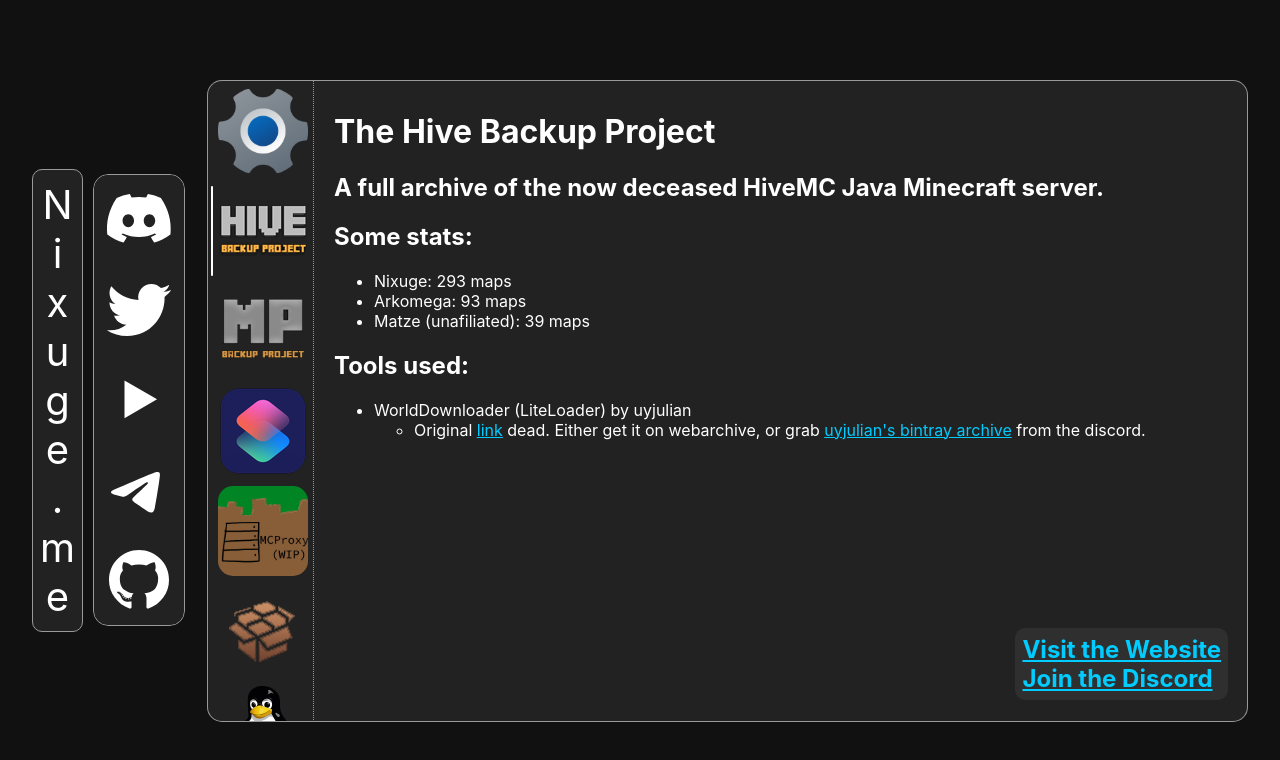
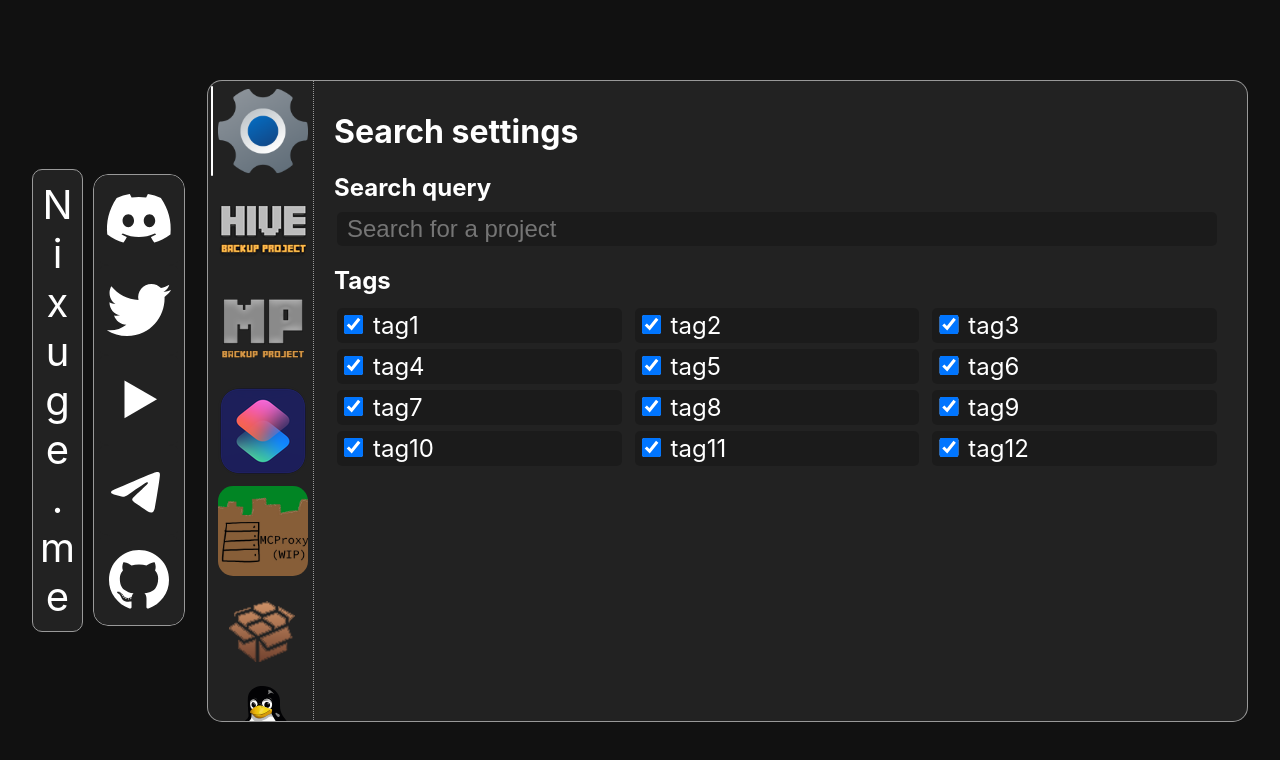
Before and after one commit to Nixuge/Nixuge.github.io, a SvelteKit app: page / in a window 1280 px wide. Shown: the top 760 px of the page. Built offline with nearby package versions, Linux system fonts and the light colour scheme.

Commit message:
Settings page working

```diff
--- a/src/lib/projectviewer/settings.ts
+++ b/src/lib/projectviewer/settings.ts
@@ -0,0 +1,11 @@
+const settings = new Map<String, boolean>;
+
+export function setBool(setting: string, value: boolean) {
+    settings.set(setting, value);
+}
+
+export function getBool(setting: string) {
+    return settings.get(setting);
+}
+
+// TODO: serialize/deserialize from cookies
--- /dev/null
+++ b/src/lib/projectviewer/templates/Settings/Checkbox.svelte
@@ -0,0 +1,35 @@
+<script lang="ts">
+    import { setBool } from "$lib/projectviewer/settings";
+
+    export let setting: string;
+    export let value: boolean = true; //for some reason the bind is inverted
+
+    function toggle() {
+        value = !value;
+        setBool(setting, value);
+    }
+
+</script>
+
+<!-- svelte-ignore a11y-no-static-element-interactions -->
+<div class="tag" on:click={toggle} on:keypress={toggle}>
+    <input class="checkbox" type="checkbox" bind:checked={value}>
+    {setting}
+</div>
+
+<style>
+    .tag {
+        transition: 100ms;
+        cursor: pointer;
+        font-size: 1.5rem;
+        padding: 3px;
+        margin: 3px;
+        margin-right: 10px;
+        border-radius: 5px;
+        background-color: rgba(0, 0, 0, .2);
+    }
+    .checkbox {
+        width: 1.2rem;
+        height: 1.2rem;
+    }
+</style>
--- /dev/null
+++ b/src/lib/projectviewer/templates/Settings/SearchBar.svelte
@@ -0,0 +1,22 @@
+<div id="searchbarwrapper">
+    <input id="searchbar" type="text" placeholder="Search for a project">
+</div>
+
+<style>
+    #searchbarwrapper {
+        margin: 3px;
+        margin-right: 10px;
+        border-radius: 5px;
+        background-color: rgba(0, 0, 0, .2);
+    }
+    #searchbar {
+        color: #fff;
+        border: none;
+        width: 100%;
+        font-size: 1.5rem;
+        border-radius: 5px;
+        padding: 3px;
+        padding-left: 10px;
+        background-color: transparent;
+    }
+</style>
--- a/src/lib/projectviewer/templates/Settings/Settings.svelte
+++ b/src/lib/projectviewer/templates/Settings/Settings.svelte
@@ -1 +1,28 @@
-<h1>Hello</h1>
+<script>
+    import Checkbox from "./Checkbox.svelte";
+    import SearchBar from "./SearchBar.svelte";
+
+</script>
+<h1>Search settings</h1>
+
+<h2>Search query</h2>
+<SearchBar />
+
+<h2>Tags</h2>
+<div id="tagsettings">
+    {#each {length: 12} as _, i}
+        <Checkbox setting="tag{i+1}" />
+    {/each}
+
+
+</div>
+
+<style>
+    #tagsettings {
+        display: grid;
+        grid-template-columns: repeat(3, 1fr);
+    }
+    h2 {
+        margin-bottom: 10px;
+    }
+</style>
--- a/src/routes/ProjectViewer.svelte
+++ b/src/routes/ProjectViewer.svelte
@@ -1,18 +1,14 @@
 <script lang="ts">
     import { Project, important_projects, other_projects } from "$lib/projectviewer/projects";
     import type { ComponentType } from "svelte";
-
-    const showMore = new Project("show_more", "more.png", "", [], () => {});
-    const showLess = new Project("show_less", "less.png", "", [], () => {});
 
     function getClonedArr() {
         return important_projects.map((x) => x);
     }
 
     let shownProjects = getClonedArr();
-    shownProjects.push(showMore)
 
-    let selectedProject = shownProjects[1];
+    let selectedProject = shownProjects[0];
 
     // Dynamically update shown component
     let projectComponent: ComponentType;
@@ -20,28 +16,10 @@
 
 
     function setProject(proj: Project) {
-        switch (proj.name) {
-            case "settings":
-                //TODO
-                selectedProject = proj;
-                break;
-
-            case "show_more":
-                const newShownProjectsM = getClonedArr();
-                newShownProjectsM.concat(other_projects)
-                newShownProjectsM.push(showLess)
-                shownProjects = newShownProjectsM;
-                break;
-
-            case "show_less":
-                const newShownProjectsL = getClonedArr();
-                newShownProjectsL.push(showMore)
-                shownProjects = newShownProjectsL;
-                break;
-
-            default:
-                selectedProject = proj;
-                break;
+        if (proj.name === "settings") {
+            selectedProject = proj; //todo: fix
+        } else {
+            selectedProject = proj;
         }
     }
 </script>
```
